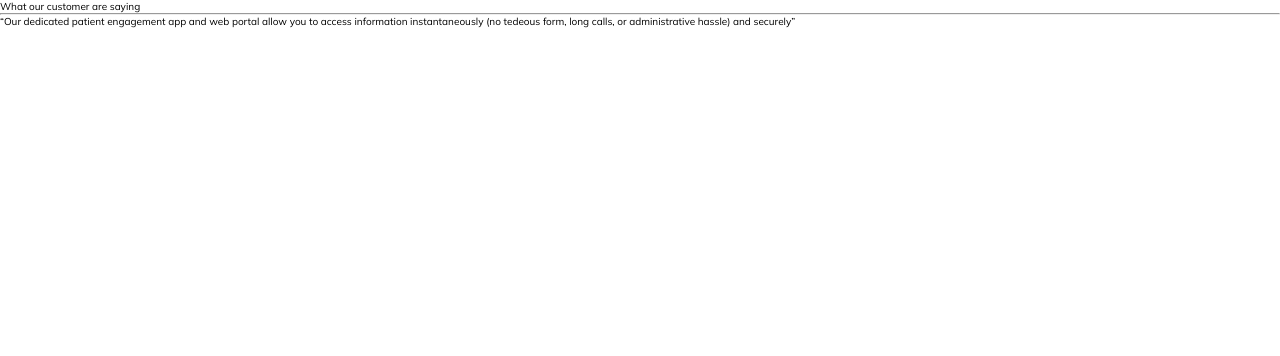
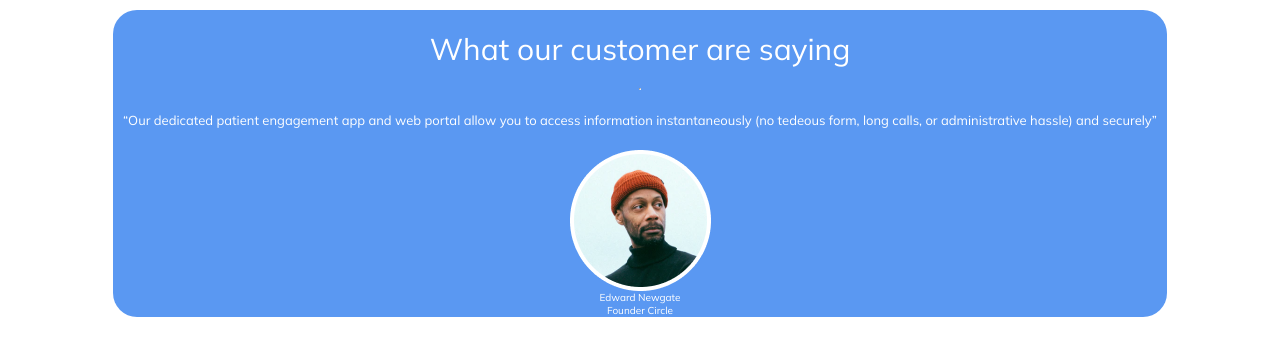
Before and after one commit to KarolinaxxWisniewska/trafalgar, a plain HTML site: page index.html in a window 1280 px wide. Drawn offline with Linux system fonts and the light colour scheme.

Commit message:
added first paragraph

```diff
--- a/index.html
+++ b/index.html
@@ -18,6 +18,9 @@
           access information instantaneously (no tedeous form, long calls, or
           administrative hassle) and securely”
         </p>
+        <img src="./images/Edward.png" />
+        <p class="name">Edward Newgate</p>
+        <p class="name__profession">Founder Circle</p>
       </div>
     </body>
   </body>
--- a/sass/base/_variables.scss
+++ b/sass/base/_variables.scss
@@ -7,6 +7,8 @@ $color-black: #000;
 
 $color-blue-400: #58D6F4;
 $color-blue-100: #5B9BF3;
+$color-blue-150: #5A98F2;
+
 $color-blue-200: #458FF6;
 $color-blue-300: #4089ED;
 $color-blue-500: #1A6FB5;
--- a/sass/sections/_main.scss
+++ b/sass/sections/_main.scss
@@ -2,3 +2,33 @@ html {
     font-family: "Mulish";
     font-size: 62.5%;
 }
+
+body {
+    display: flex;
+    flex-direction: column;
+    align-items: center;
+
+    .slider__section {
+        color: $color-white-100;
+        background-color: $color-blue-150;
+        border-radius: 2.4rem;
+        display: flex;
+        flex-direction: column;
+        align-items: center;
+        text-align: center;
+        margin: 1rem;
+
+        .paragraph__title {
+            padding: 2rem 1rem;
+            font-size: 3rem;
+        }
+
+        .paragraph__text {
+            padding: 2rem 1rem;
+            font-style: normal;
+            font-weight: normal;
+            font-size: 1.3rem;
+            line-height: 2rem;
+        }
+    }
+}
```
Also changed, not shown: css/style.css, 1 other file.
